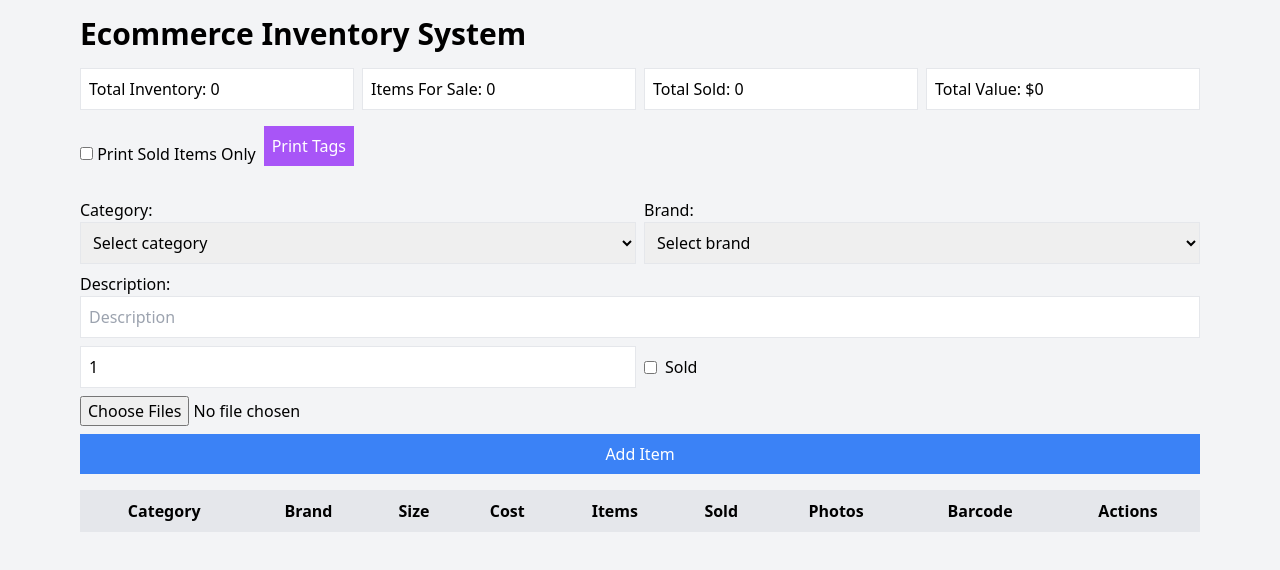
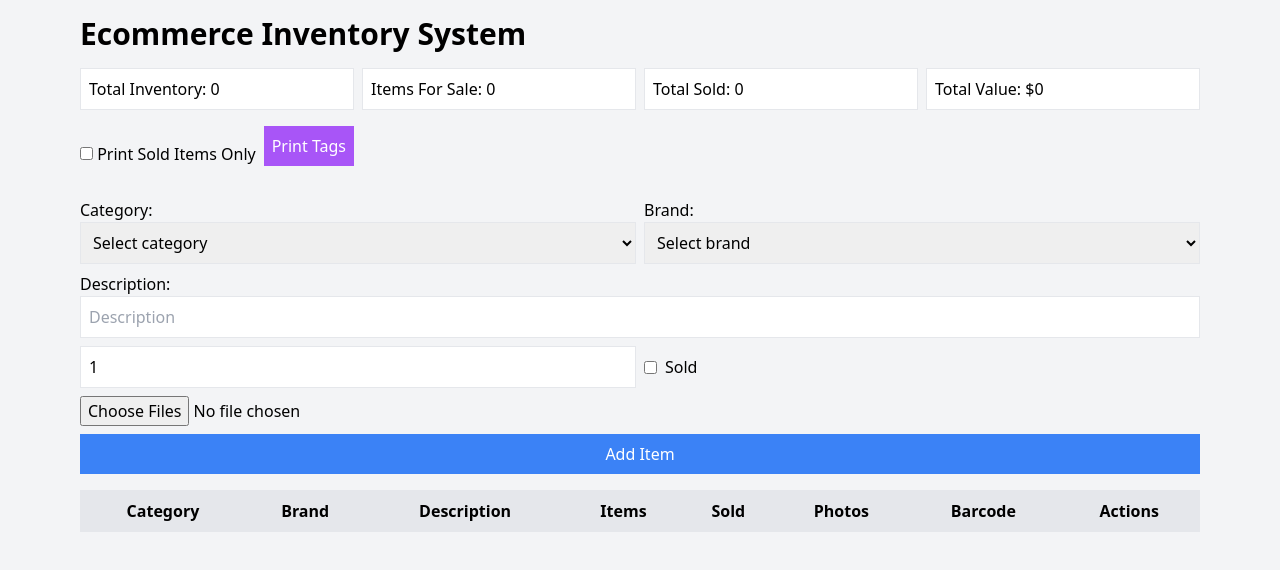
Before and after one commit to architeketh/ecommerce-inventory-system, a React (Vite) app: page / in a window 1280 px wide. Shown: the top 570 px of the page. Built offline with nearby package versions, Linux system fonts and the light colour scheme.

Commit message:
Update InventoryList.jsx

```diff
--- a/src/components/InventoryList.jsx
+++ b/src/components/InventoryList.jsx
@@ -42,8 +42,7 @@ const InventoryList = ({ items, setItems }) => {
           <tr className="bg-gray-200">
             <th className="border p-2">Category</th>
             <th className="border p-2">Brand</th>
-            <th className="border p-2">Size</th>
-            <th className="border p-2">Cost</th>
+            <th className="border p-2">Description</th>
             <th className="border p-2">Items</th>
             <th className="border p-2">Sold</th>
             <th className="border p-2">Photos</th>
@@ -56,19 +55,18 @@ const InventoryList = ({ items, setItems }) => {
             <tr key={item.id}>
               {editId === item.id ? (
                 <>
-                  <td className="border p-2"><input value={editData.category} onChange={e => setEditData({...editData, category:e.target.value})} /></td>
-                  <td className="border p-2"><input value={editData.brand} onChange={e => setEditData({...editData, brand:e.target.value})} /></td>
-                  <td className="border p-2"><input value={editData.size} onChange={e => setEditData({...editData, size:e.target.value})} /></td>
-                  <td className="border p-2"><input type="number" value={editData.cost} onChange={e => setEditData({...editData, cost:Number(e.target.value)})} /></td>
-                  <td className="border p-2"><input type="number" value={editData.inventory} onChange={e => setEditData({...editData, inventory:Number(e.target.value)})} /></td>
-                  <td className="border p-2"><input type="checkbox" checked={editData.sold} onChange={e => setEditData({...editData, sold:e.target.checked})} /></td>
+                  <td className="border p-2"><input value={editData.category} onChange={e => setEditData({ ...editData, category: e.target.value })} /></td>
+                  <td className="border p-2"><input value={editData.brand} onChange={e => setEditData({ ...editData, brand: e.target.value })} /></td>
+                  <td className="border p-2"><input value={editData.description} onChange={e => setEditData({ ...editData, description: e.target.value })} /></td>
+                  <td className="border p-2"><input type="number" value={editData.inventory} onChange={e => setEditData({ ...editData, inventory: Number(e.target.value) })} /></td>
+                  <td className="border p-2"><input type="checkbox" checked={editData.sold} onChange={e => setEditData({ ...editData, sold: e.target.checked })} /></td>
                   <td className="border p-2">
                     <input type="file" multiple onChange={handlePhotoUpload} />
                     <div className="flex gap-1 mt-1">
-                      {editData.photos?.map((p,i)=><img key={i} src={p} alt="item" className="w-12 h-12 object-cover" />)}
+                      {editData.photos?.map((p, i) => <img key={i} src={p} alt="item" className="w-12 h-12 object-cover" />)}
                     </div>
                   </td>
-                  <td className="border p-2"><svg ref={el => el && JsBarcode(el, String(item.id), {format:"CODE128", width:2, height:40})}></svg></td>
+                  <td className="border p-2"><svg ref={el => el && JsBarcode(el, String(item.id), { format: "CODE128", width: 2, height: 40 })}></svg></td>
                   <td className="border p-2 flex gap-1">
                     <button className="bg-green-500 text-white px-2" onClick={() => saveEdit(item.id)}>Save</button>
                     <button className="bg-gray-500 text-white px-2" onClick={cancelEdit}>Cancel</button>
@@ -78,16 +76,15 @@ const InventoryList = ({ items, setItems }) => {
                 <>
                   <td className="border p-2">{item.category}</td>
                   <td className="border p-2">{item.brand}</td>
-                  <td className="border p-2">{item.size}</td>
-                  <td className="border p-2">${item.cost}</td>
+                  <td className="border p-2">{item.description}</td>
                   <td className="border p-2">{item.inventory}</td>
                   <td className="border p-2"><input type="checkbox" checked={item.sold} onChange={() => toggleSold(item.id)} /></td>
-                  <td className="border p-2 flex gap-1">{item.photos?.map((p,i)=><img key={i} src={p} alt="item" className="w-12 h-12 object-cover" />)}</td>
-                  <td className="border p-2"><svg ref={el => el && JsBarcode(el, String(item.id), {format:"CODE128", width:2, height:40})}></svg></td>
+                  <td className="border p-2 flex gap-1">{item.photos?.map((p, i) => <img key={i} src={p} alt="item" className="w-12 h-12 object-cover" />)}</td>
+                  <td className="border p-2"><svg ref={el => el && JsBarcode(el, String(item.id), { format: "CODE128", width: 2, height: 40 })}></svg></td>
                   <td className="border p-2 flex gap-1">
-                    <button className="bg-yellow-500 text-white px-2" onClick={()=>startEdit(item)}>Edit</button>
-                    <button className="bg-green-600 text-white px-2" onClick={()=>duplicateItem(item)}>Duplicate</button>
-                    <button className="bg-red-500 text-white px-2" onClick={()=>removeItem(item.id)}>Delete</button>
+                    <button className="bg-yellow-500 text-white px-2" onClick={() => startEdit(item)}>Edit</button>
+                    <button className="bg-green-600 text-white px-2" onClick={() => duplicateItem(item)}>Duplicate</button>
+                    <button className="bg-red-500 text-white px-2" onClick={() => removeItem(item.id)}>Delete</button>
                   </td>
                 </>
               )}
```
